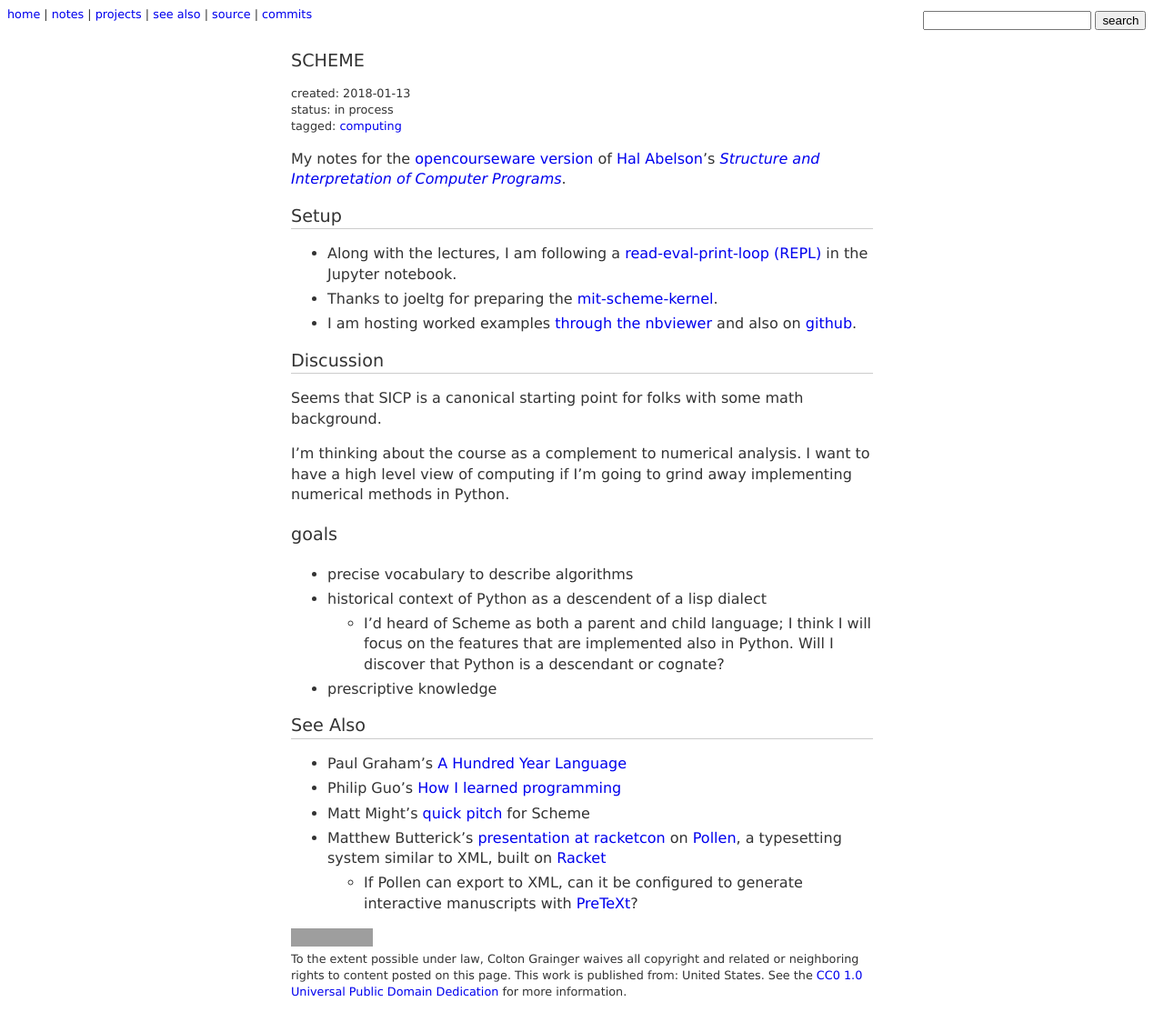
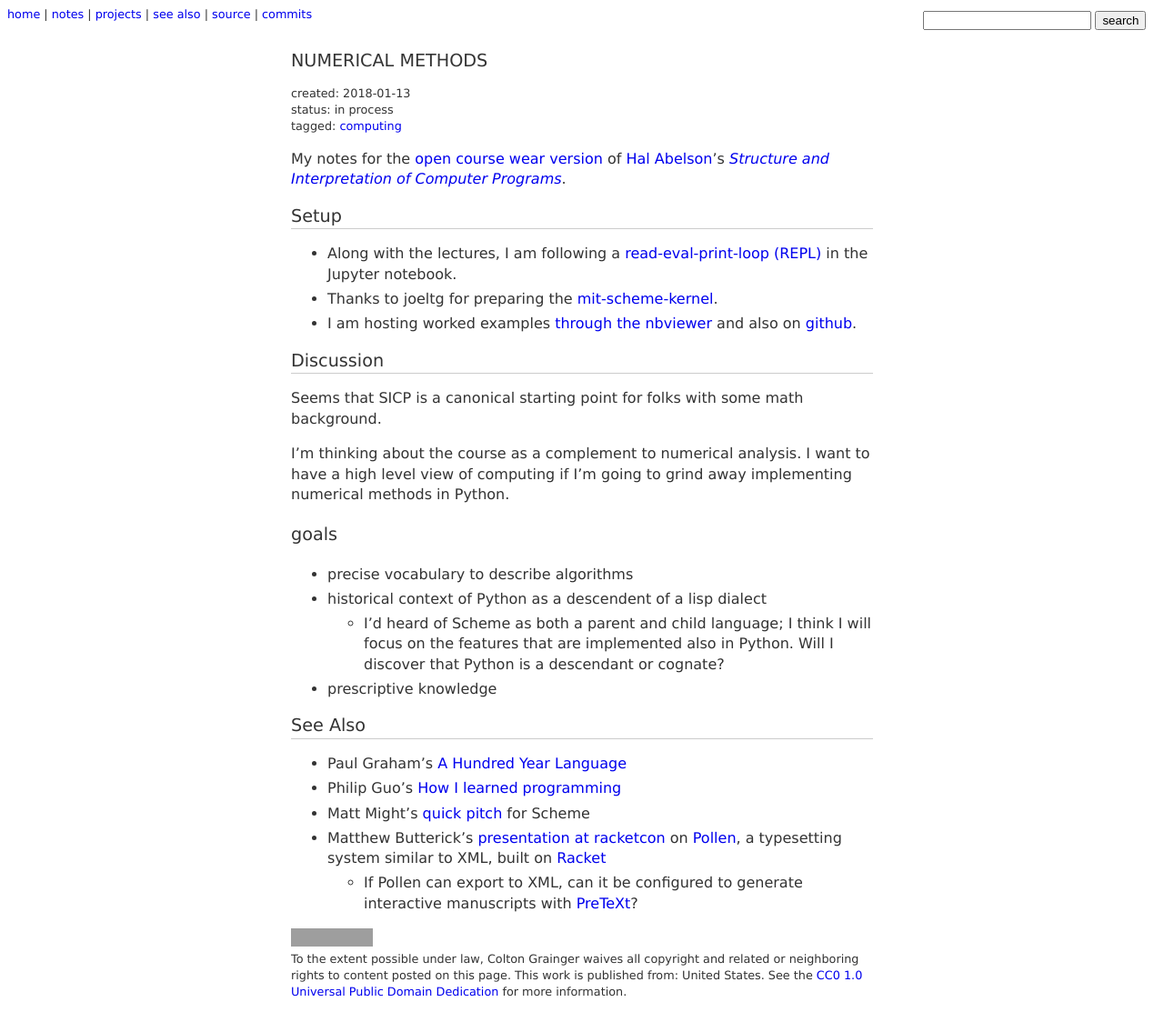
Before and after one commit to coltongrainger/blog, a Jekyll site: the page built from _posts/2018-01-13-scheme.md, in a window 1280 px wide. Shown: the whole page at 91% size. Built offline with Jekyll 4.4.1, drawn with Linux system fonts in a browser that asks for light colours; our own code applies the rules of GitHub Pages for plain Markdown files; grey boxes are pictures that could not be loaded.

Commit message:
begin merge of scheme and numerical-methods

```diff
--- a/_posts/2018-01-13-scheme.md
+++ b/_posts/2018-01-13-scheme.md
@@ -1,5 +1,5 @@
 ---
-title: Scheme
+title: Numerical Methods
 author: Colton Grainger
 date: 2018-01-13
 tags:
@@ -7,7 +7,7 @@ tags:
 status: in process
 ---
 
-My notes for the [opencourseware version](https://ocw.mit.edu/courses/electrical-engineering-and-computer-science/6-001-structure-and-interpretation-of-computer-programs-spring-2005/index.htm) of [Hal Abelson](https://en.wikipedia.org/wiki/Hal_Abelson)'s *[Structure and Interpretation of Computer Programs](https://mitpress.mit.edu/sicp/full-text/book/book.html)*.
+My notes for the [open course wear version](https://ocw.mit.edu/courses/electrical-engineering-and-computer-science/6-001-structure-and-interpretation-of-computer-programs-spring-2005/index.htm) of [Hal Abelson](https://en.wikipedia.org/wiki/Hal_Abelson)'s *[Structure and Interpretation of Computer Programs](https://mitpress.mit.edu/sicp/full-text/book/book.html)*.
 
 ## Setup
 
```
Also changed, not shown: _posts/2017-10-18-grad-school.md (+2 -2 lines).
